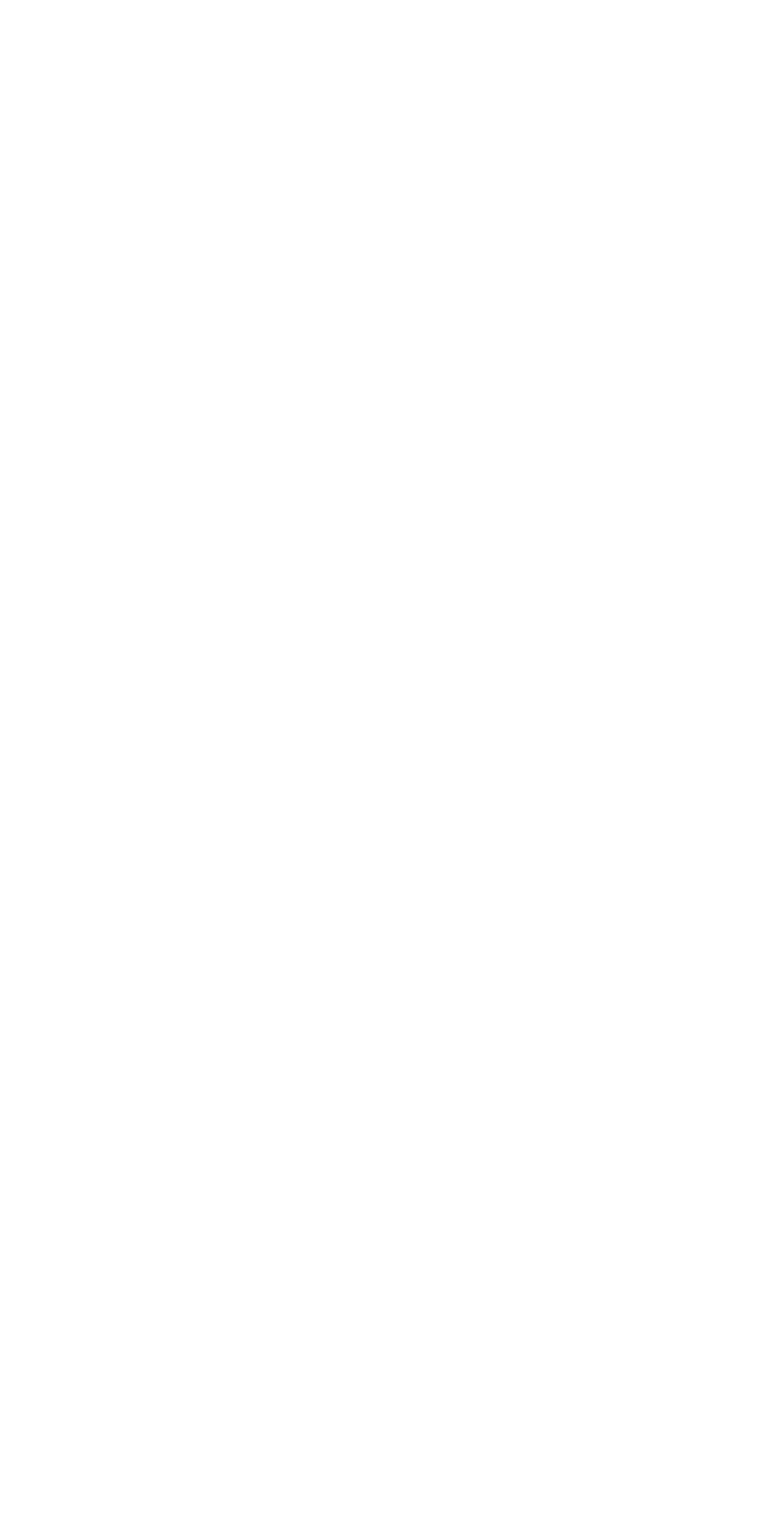
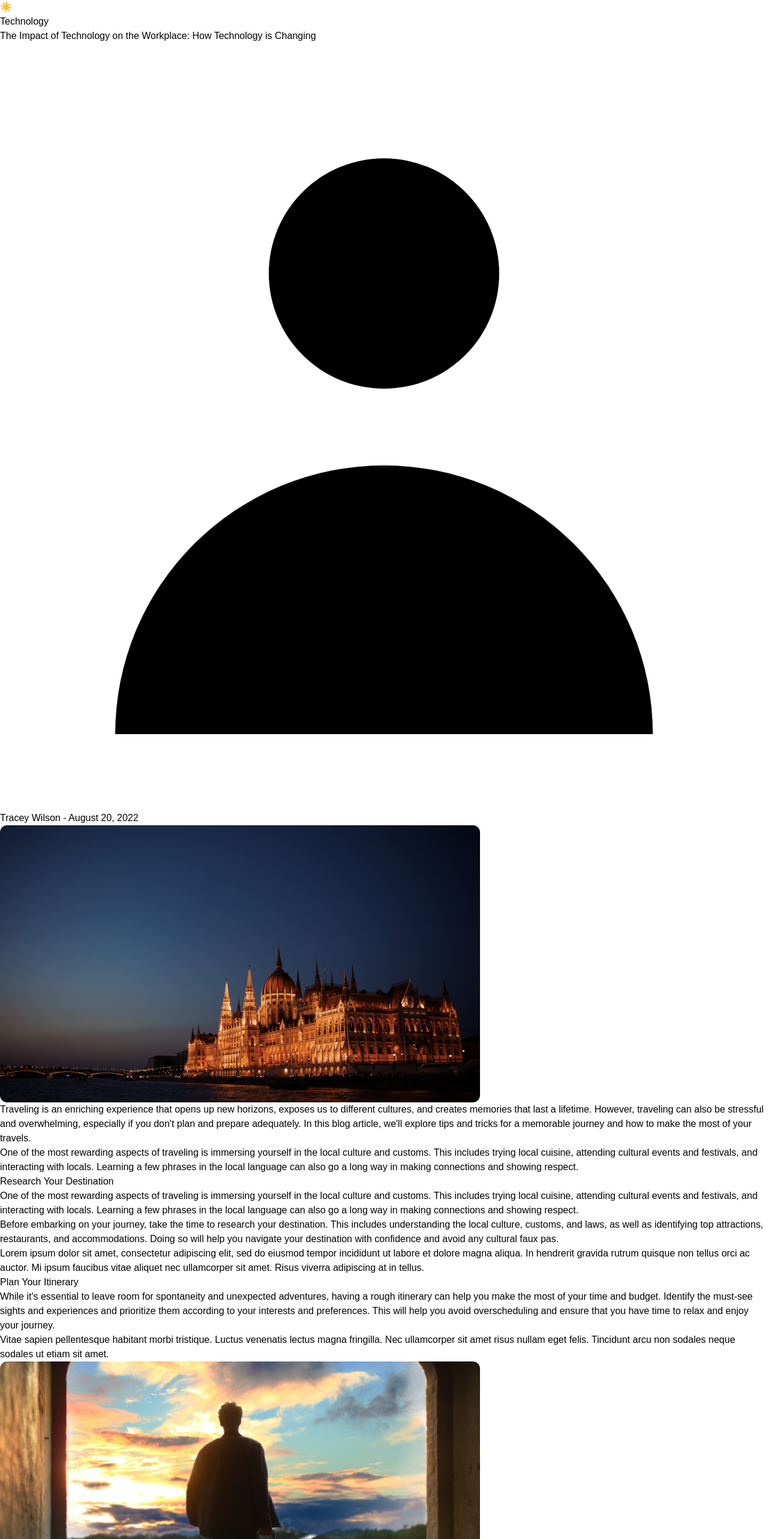
Before and after one commit to sudeakq/MetaBlogFrontend, a Next.js app: page /singlePost in a window 1280 px wide. Shown: the part 232-2798 px from the top of the page at 60% size. Before the commit the page ends 800 px from the top, so only its background shows below. Built offline with nearby package versions, Linux system fonts and the light colour scheme.

Commit message:
add single post frontend page codes

```diff
--- a/src/pages/singlePost.tsx
+++ b/src/pages/singlePost.tsx
@@ -1,10 +1,95 @@
 import React from "react";
+import Footer from "@/components/Footer";
+import Navbar from "@/components/Navbar";
+import Advertisement from './../components/Advertisement';
 
 const SinglePost = () => {
   return (
-    <div>
-      <h1>Single Post Page</h1>
-      <p>Here are all the Singles!</p>
+    <div className="min-h-screen">
+      <Navbar />
+      <div className="container mx-auto px-4 py-8 mt-10 flex items-center flex-col">
+        <div className="flex flex-col items-left mb-4 w-1/2 ">
+          <span className="bg-blue-500 text-white px-3 py-1 rounded-md mb-2 max-w-28">
+            Technology
+          </span>
+          <h1 className="text-3xl font-bold text-left mb-1 flex-col flex">
+            The Impact of Technology on the Workplace: <span> How Technology is Changing</span>
+          </h1>
+          <div className="text-left text-gray-500">
+            <span className="inline-block mr-2">
+              <svg
+                className="w-4 h-4 inline-block mr-1"
+                fill="currentColor"
+                viewBox="0 0 20 20"
+                xmlns="http://www.w3.org/2000/svg"
+              >
+                <path
+                  fillRule="evenodd"
+                  d="M10 9a3 3 0 100-6 3 3 0 000 6zm-7 9a7 7 0 1114 0H3z"
+                  clipRule="evenodd"
+                ></path>
+              </svg>
+              Tracey Wilson
+            </span>
+            <span className="text-gray-400"> - August 20, 2022</span>
+          </div>
+        </div>
+
+        <div className="px-4 py-8 font-serif text-md">
+          <div className="flex justify-center">
+            <div className="w-1/2">
+              <img
+                src="/SinglePostFirstPic.png"
+                alt="Travel Destination"
+                className="w-full mb-8"
+              />
+               <p className="mb-8">
+               Traveling is an enriching experience that opens up new horizons, exposes us to different cultures, and creates memories that last a lifetime. However, traveling can also be stressful and overwhelming, especially if you don't plan and prepare adequately. In this blog article, we'll explore tips and tricks for a memorable journey and how to make the most of your travels.
+               </p>
+              <p className="mb-8">
+              One of the most rewarding aspects of traveling is immersing yourself in the local culture and customs. This includes trying local cuisine, attending cultural events and festivals, and interacting with locals. Learning a few phrases in the local language can also go a long way in making connections and showing respect.</p>
+              <h2 className="text-2xl font-semibold mb-4">Research Your Destination</h2>
+              <p className="mb-8">
+                One of the most rewarding aspects of traveling is immersing yourself in the local culture and customs. This includes trying local cuisine, attending cultural events and festivals, and interacting with locals. Learning a few phrases in the local language can also go a long way in making connections and showing respect.
+              </p>
+              <p className="mb-8">
+                Before embarking on your journey, take the time to research your destination. This includes understanding the local culture, customs, and laws, as well as identifying top attractions, restaurants, and accommodations. Doing so will help you navigate your destination with confidence and avoid any cultural faux pas.
+              </p>
+              <p className="mb-8">
+                Lorem ipsum dolor sit amet, consectetur adipiscing elit, sed do eiusmod tempor incididunt ut labore et dolore magna aliqua. In hendrerit gravida rutrum quisque non tellus orci ac auctor. Mi ipsum faucibus vitae aliquet nec ullamcorper sit amet. Risus viverra adipiscing at in tellus.
+              </p>
+              <h2 className="text-2xl font-semibold mb-4">Plan Your Itinerary</h2>
+              <p className="mb-8">
+              While it's essential to leave room for spontaneity and unexpected adventures, having a rough itinerary can help you make the most of your time and budget. Identify the must-see sights and experiences and prioritize them according to your interests and preferences. This will help you avoid overscheduling and ensure that you have time to relax and enjoy your journey.</p>
+              <p className="mb-8">
+              Vitae sapien pellentesque habitant morbi tristique. Luctus venenatis lectus magna fringilla. Nec ullamcorper sit amet risus nullam eget felis. Tincidunt arcu non sodales neque sodales ut etiam sit amet. </p>
+              <img
+                src="/SinglePostSecondPic.png"
+                alt="Travel Destination"
+                className="w-full mb-8"
+              />
+              <Advertisement/>
+              <h2 className="text-2xl font-semibold mb-4">Pack Lightly and Smartly</h2>
+              <p className="mb-8">
+              Packing can be a daunting task, but with some careful planning and smart choices, you can pack light and efficiently. Start by making a packing list and sticking to it, focusing on versatile and comfortable clothing that can be mixed and matched. Invest in quality luggage and packing organizers to maximize space and minimize wrinkles.
+             </p>
+             <h2 className="text-2xl font-semibold mb-4">Stay Safe and Healthy</h2>
+              <p className="mb-8">
+              Traveling can expose you to new environments and potential health risks, so it's crucial to take precautions to stay safe and healthy. This includes researching any required vaccinations or medications, staying hydrated, washing your hands frequently, and using sunscreen and insect repellent. It's also essential to keep your valuables safe and secure and to be aware of your surroundings at all times.</p>
+              <h2 className="text-2xl font-semibold mb-4">Immerse Yourself in the Local Culture</h2>
+              <p className="mb-8">
+              One of the most rewarding aspects of traveling is immersing yourself in the local culture and customs. This includes trying local cuisine, attending cultural events and festivals, and interacting with locals. Learning a few phrases in the local language can also go a long way in making connections and showing respect.</p>
+             <h2 className="text-2xl font-semibold mb-4">Capture Memories</h2>
+              <p className="mb-8">
+              Finally, don't forget to capture memories of your journey. Whether it's through photographs, journaling, or souvenirs, preserving the moments and experiences of your travels can bring joy and nostalgia for years to come. However, it's also essential to be present in the moment and not let technology distract you from the beauty of your surroundings.</p>
+             <h2 className="text-2xl font-semibold mb-4">Conclusion:</h2>
+              <p className="mb-8">
+              Traveling is an art form that requires a blend of planning, preparation, and spontaneity. By following these tips and tricks, you can make the most of your journey and create memories that last a lifetime. So pack your bags, embrace the adventure, and enjoy the ride.</p>
+            </div>
+          </div>
+        </div>
+      </div>
+      <Footer />
     </div>
   );
 };
```
Also changed, not shown: src/components/TextBox.tsx (added, +27 -0 lines).
